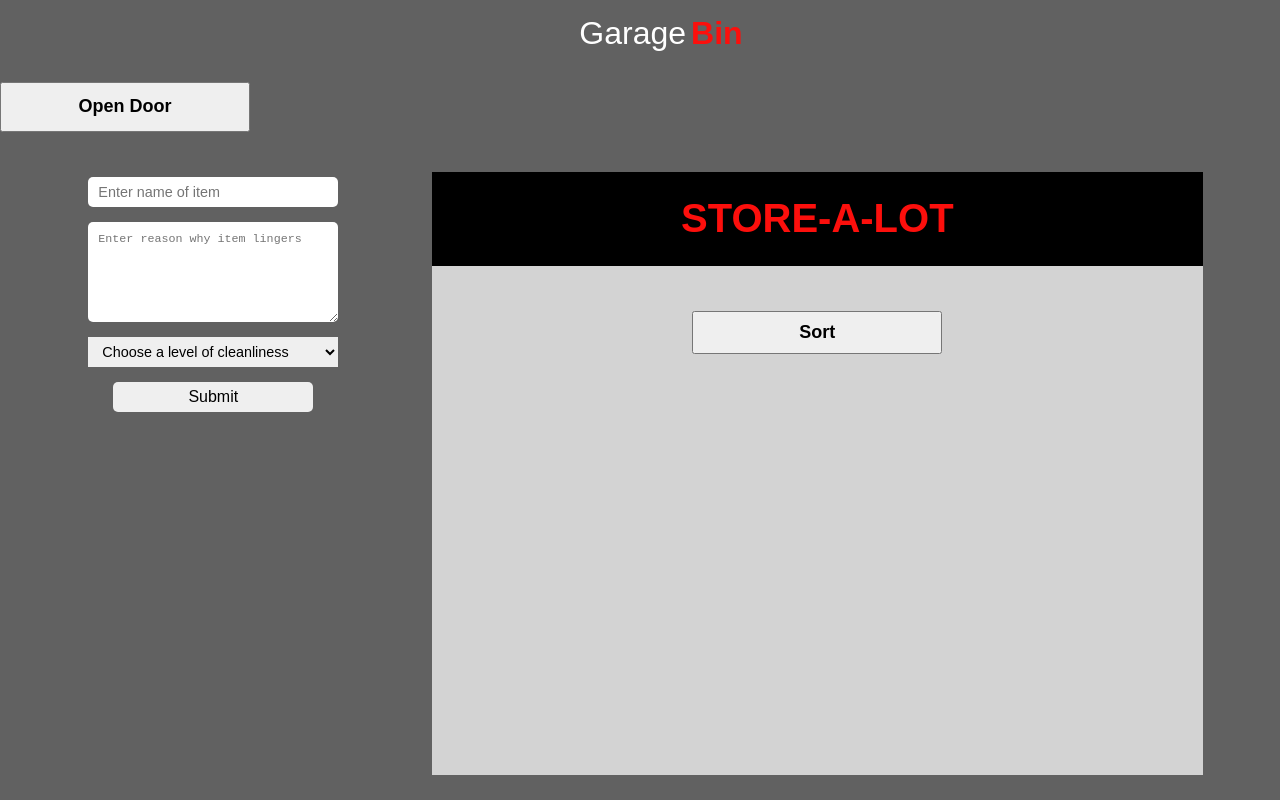
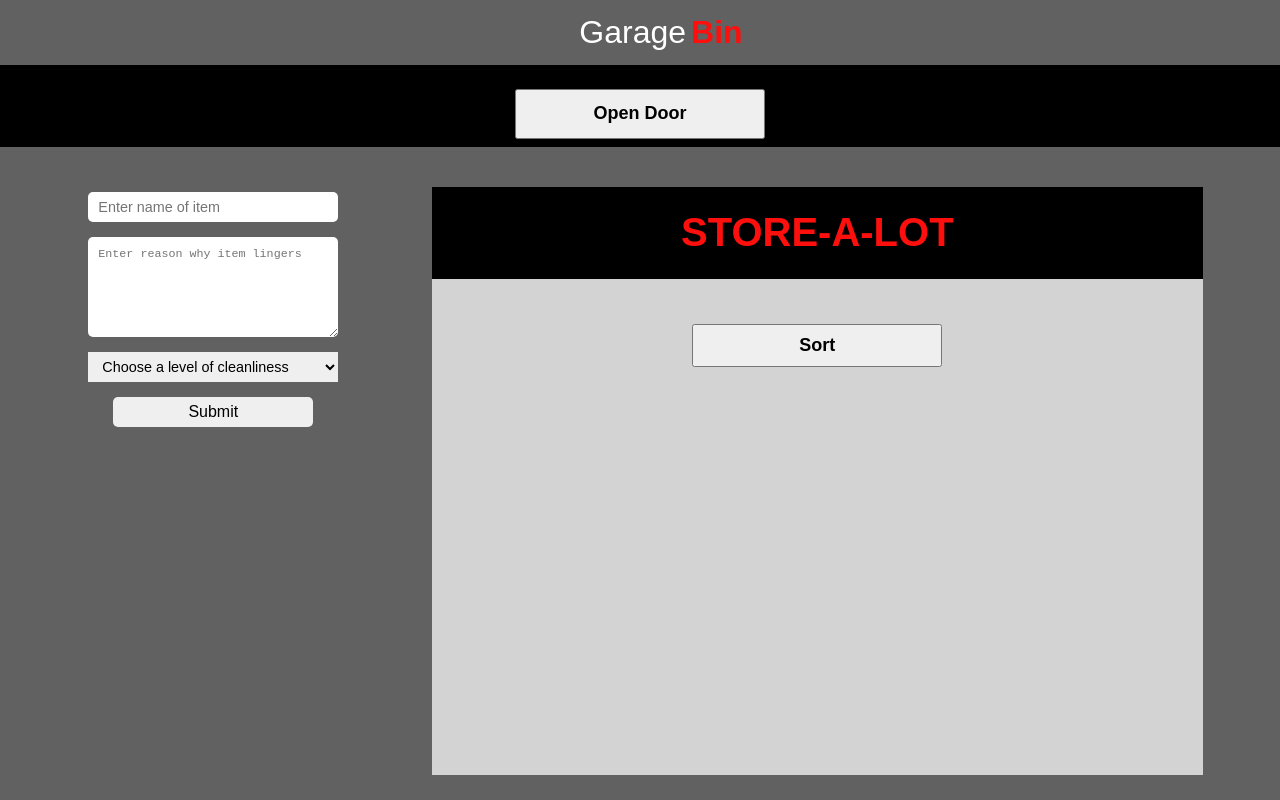
Before and after one commit to tlgreg86/garage-bin, a website: page public/index.html in a window 1280 px wide. Drawn offline with nearby package versions, Linux system fonts and the light colour scheme; no server answers.

Commit message:
Add styling for door button wrapper

```diff
--- a/public/styles.css
+++ b/public/styles.css
@@ -27,6 +27,14 @@ span {
   color: #FC0F0C;
   font-weight: 600;
   padding-left: 5px;
+}
+
+.door-btn-wrapper {
+  background-color: black;
+  display: flex;
+  justify-content: center;
+  z-index: 1;
+  height: 100px;
 }
 
 .main-wrapper {
```
